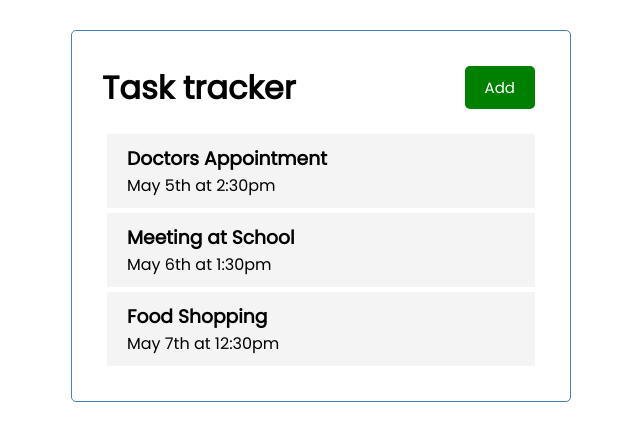
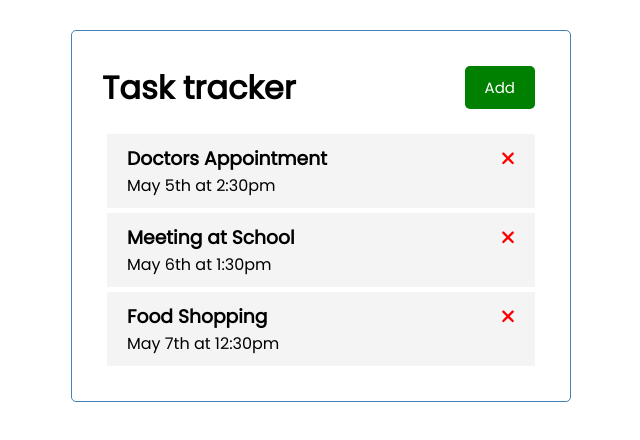
Before and after one commit to Anton9512/angular-task-tracker-app, an Angular app: page / in a window 1280 px wide. Shown: the top 440 px of the page, without its empty margins (319-959 px from the left). Built offline with nearby package versions, Linux system fonts and the light colour scheme.

Commit message:
Angular font awesome setup

```diff
--- a/package.json
+++ b/package.json
@@ -18,6 +18,11 @@
     "@angular/platform-browser": "~13.3.0",
     "@angular/platform-browser-dynamic": "~13.3.0",
     "@angular/router": "~13.3.0",
+    "@fortawesome/angular-fontawesome": "^0.10.2",
+    "@fortawesome/fontawesome-svg-core": "^6.1.0",
+    "@fortawesome/free-brands-svg-icons": "^6.1.0",
+    "@fortawesome/free-regular-svg-icons": "^6.1.0",
+    "@fortawesome/free-solid-svg-icons": "^6.1.0",
     "rxjs": "~7.5.0",
     "tslib": "^2.3.0",
     "zone.js": "~0.11.4"
--- a/src/app/app.module.ts
+++ b/src/app/app.module.ts
@@ -6,6 +6,7 @@ import { HeaderComponent } from './components/header/header.component';
 import { ButtonComponent } from './components/button/button.component';
 import { TasksComponent } from './components/tasks/tasks.component';
 import { TaskItemComponent } from './components/task-item/task-item.component';
+import { FontAwesomeModule } from '@fortawesome/angular-fontawesome';
 
 @NgModule({
   declarations: [
@@ -16,7 +17,8 @@ import { TaskItemComponent } from './components/task-item/task-item.component';
     TaskItemComponent
   ],
   imports: [
-    BrowserModule
+    BrowserModule,
+    FontAwesomeModule
   ],
   providers: [],
   bootstrap: [AppComponent]
--- a/src/app/components/task-item/task-item.component.html
+++ b/src/app/components/task-item/task-item.component.html
@@ -1,4 +1,7 @@
 <div class="task">
-  <h3>{{ task.text }}</h3>
+  <h3>
+    {{ task.text }}
+    <fa-icon [ngStyle]="{ color: 'red' }" [icon]="faTimes"></fa-icon>
+  </h3>
   <p>{{ task.day }}</p>
 </div>
--- a/src/app/components/task-item/task-item.component.ts
+++ b/src/app/components/task-item/task-item.component.ts
@@ -1,17 +1,17 @@
 import { Component, Input, OnInit } from '@angular/core';
 import { Task } from 'src/app/Task';
+import { faTimes } from '@fortawesome/free-solid-svg-icons';
 
 @Component({
   selector: 'app-task-item',
   templateUrl: './task-item.component.html',
-  styleUrls: ['./task-item.component.css']
+  styleUrls: ['./task-item.component.css'],
 })
 export class TaskItemComponent implements OnInit {
-  @Input() task!: Task
+  @Input() task!: Task;
+  faTimes = faTimes;
 
-  constructor() { }
+  constructor() {}
 
-  ngOnInit(): void {
-  }
-
+  ngOnInit(): void {}
 }
```
Also changed, not shown: 1 other file (tests, documents, lock files or other folders).
